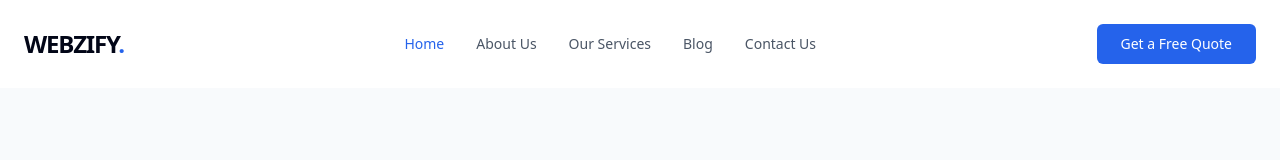
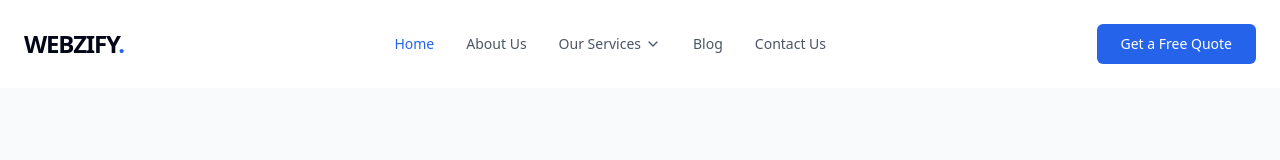
Before and after one commit to websifyrafique-crypto/Webzify-Digital-Agency, a React (Vite) app: page / in a window 1280 px wide. Shown: the top 160 px of the page. Built offline with nearby package versions, Linux system fonts and the light colour scheme.

Commit message:
feat(nav): add services dropdown and protect fetch API
- Implement a dropdown menu for "Our Services" in the header navigation.
- Add a script to prevent third-party scripts from overriding window.fetch to avoid runtime errors.

```diff
--- a/index.html
+++ b/index.html
@@ -1,6 +1,20 @@
 <!doctype html>
 <html lang="en">
   <head>
+    <script>
+      (function() {
+        try {
+          const origFetch = window.fetch;
+          Object.defineProperty(window, 'fetch', {
+            get: () => origFetch,
+            set: (val) => {
+              console.warn('Prevented overriding window.fetch to avoid TypeError');
+            },
+            configurable: true
+          });
+        } catch (e) {}
+      })();
+    </script>
     <meta charset="UTF-8" />
     <meta name="viewport" content="width=device-width, initial-scale=1.0" />
     <title>My Google AI Studio App</title>
--- a/src/components/Header.tsx
+++ b/src/components/Header.tsx
@@ -1,6 +1,6 @@
 import { useState, useEffect } from 'react';
 import { Link, NavLink, useLocation } from 'react-router-dom';
-import { Menu, X } from 'lucide-react';
+import { Menu, X, ChevronDown } from 'lucide-react';
 import { cn } from '../lib/utils';
 
 export function Header() {
@@ -23,7 +23,16 @@ export function Header() {
   const navLinks = [
     { name: 'Home', path: '/' },
     { name: 'About Us', path: '/about' },
-    { name: 'Our Services', path: '/services' },
+    {
+      name: 'Our Services',
+      path: '/services',
+      subLinks: [
+        { name: 'Website Designing', path: '/services/web-design' },
+        { name: 'E-Commerce Website', path: '/services/ecommerce' },
+        { name: 'Website Development', path: '/services/web-development' },
+        { name: 'SEO Services', path: '/services/seo' },
+      ]
+    },
     { name: 'Blog', path: '/blog' },
     { name: 'Contact Us', path: '/contact' },
   ];
@@ -46,6 +55,33 @@ export function Header() {
           {/* Desktop Nav */}
           <nav className="hidden md:flex items-center gap-8">
             {navLinks.map((link) => (
+              link.subLinks ? (
+                <div key={link.name} className="relative group">
+                  <NavLink
+                    to={link.path}
+                    className={({ isActive }) =>
+                      cn(
+                        'inline-flex items-center gap-1 text-sm font-medium transition-colors hover:text-primary-600 py-2',
+                        isActive ? 'text-primary-600' : 'text-gray-600'
+                      )
+                    }
+                  >
+                    {link.name}
+                    <ChevronDown className="h-4 w-4 transition-transform group-hover:rotate-180" />
+                  </NavLink>
+                  <div className="absolute left-0 top-full hidden group-hover:block w-56 bg-white shadow-xl border border-gray-100 rounded-md py-2 opacity-0 group-hover:opacity-100 transition-opacity">
+                    {link.subLinks.map((subLink) => (
+                      <Link
+                        key={subLink.name}
+                        to={subLink.path}
+                        className="block px-4 py-2 text-sm text-gray-600 hover:text-primary-600 hover:bg-gray-50 transition-colors"
+                      >
+                        {subLink.name}
+                      </Link>
+                    ))}
+                  </div>
+                </div>
+              ) : (
                 <NavLink
                   key={link.name}
                   to={link.path}
@@ -58,6 +94,7 @@ export function Header() {
                 >
                   {link.name}
                 </NavLink>
+              )
             ))}
           </nav>
 
@@ -83,8 +120,34 @@ export function Header() {
 
       {/* Mobile Menu */}
       {isMobileMenuOpen && (
-        <div className="md:hidden absolute top-full left-0 right-0 bg-white border-t shadow-lg py-4 px-4 flex flex-col gap-4">
+        <div className="md:hidden absolute top-full left-0 right-0 bg-white border-t shadow-lg py-4 px-4 flex flex-col gap-4 max-h-[80vh] overflow-y-auto">
           {navLinks.map((link) => (
+            link.subLinks ? (
+              <div key={link.name} className="flex flex-col">
+                <NavLink
+                  to={link.path}
+                  className={({ isActive }) =>
+                    cn(
+                      'text-base font-medium transition-colors hover:text-primary-600 block py-2',
+                      isActive ? 'text-primary-600' : 'text-gray-600'
+                    )
+                  }
+                >
+                  {link.name}
+                </NavLink>
+                <div className="pl-4 border-l-2 border-gray-100 mt-1 flex flex-col gap-1">
+                  {link.subLinks.map((subLink) => (
+                    <Link
+                      key={subLink.name}
+                      to={subLink.path}
+                      className="block py-2 text-sm text-gray-500 hover:text-primary-600 transition-colors"
+                    >
+                      {subLink.name}
+                    </Link>
+                  ))}
+                </div>
+              </div>
+            ) : (
               <NavLink
                 key={link.name}
                 to={link.path}
@@ -97,6 +160,7 @@ export function Header() {
               >
                 {link.name}
               </NavLink>
+            )
           ))}
           <Link
             to="/contact"
--- a/src/pages/Contact.tsx
+++ b/src/pages/Contact.tsx
@@ -1,4 +1,4 @@
-import { useState } from 'react';
+import React, { useState } from 'react';
 import { motion } from 'motion/react';
 import { MapPin, Phone, Mail, CheckCircle2, AlertCircle } from 'lucide-react';
 import { SEO } from '../components/SEO';
```
Lines whose indentation alone changed are shown as unchanged.
